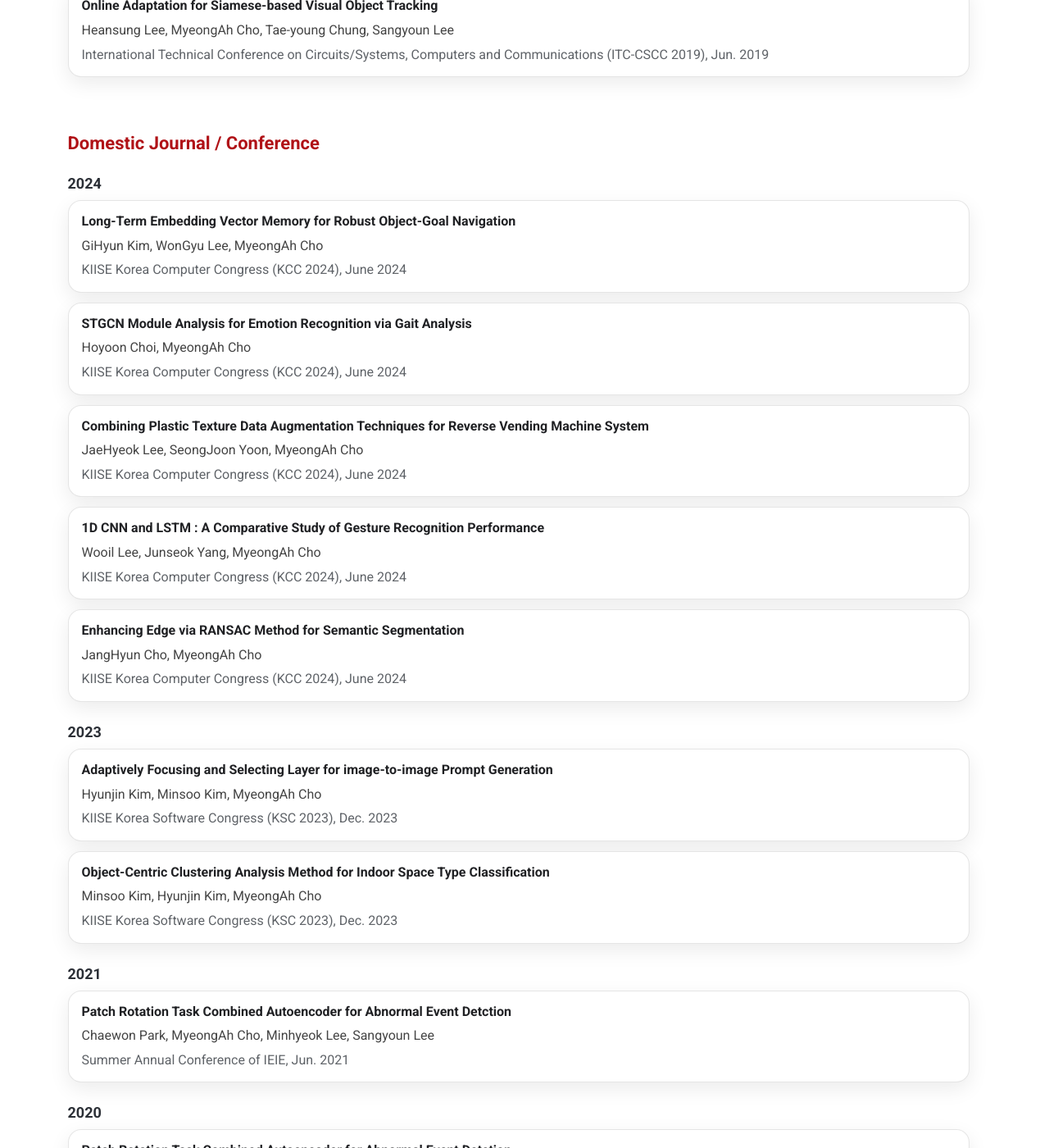
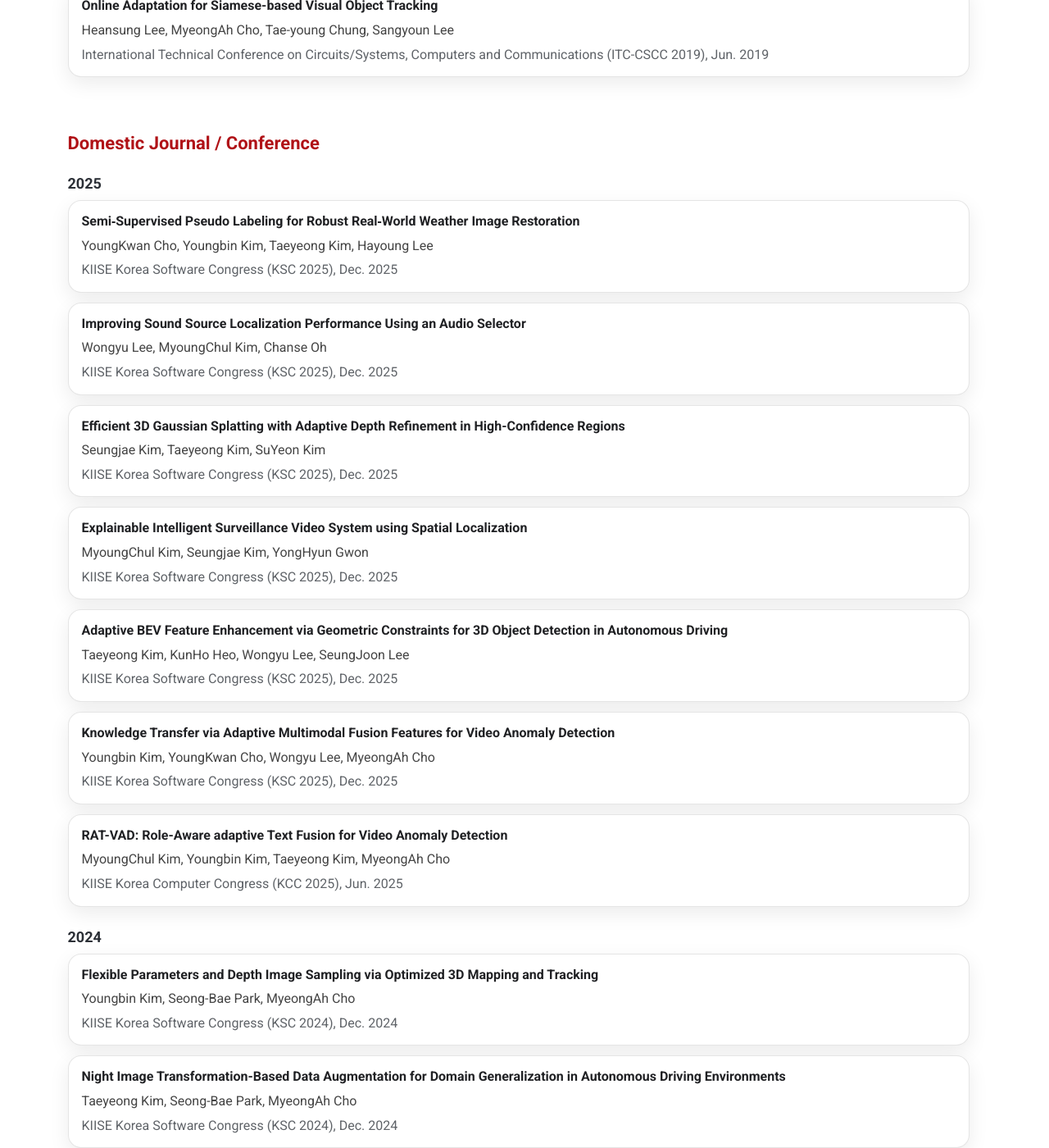
Before and after one commit to VisualScienceLab-KHU/VSLab_Homepage, a Jekyll site: the page built from publications.md, in a window 1280 px wide and 1400 px high, scrolled down 3957 px. Shown: the whole window at 82% size. Built offline with Jekyll 4.4.1, drawn with Linux system fonts in a browser that asks for light colours; some of the changed text lies outside the part shown.

Commit message:
Edit: Publication page update

```diff
--- a/publications.md
+++ b/publications.md
@@ -324,93 +324,63 @@ permalink: /publications/
   <div class="wrap">
     <h2 id="domestic" class="pub-section-title">Domestic Journal / Conference</h2>
 
+    <h3 class="pub-year">2025</h3>
+    <div class="pub-list">
+      <article class="pub-item">
+        <div class="pub-item__title">Semi‑Supervised Pseudo Labeling for Robust Real‑World Weather Image Restoration</div>
+        <div class="pub-item__authors">YoungKwan Cho, Youngbin Kim, Taeyeong Kim, Hayoung Lee</div>
+        <div class="pub-item__venue">KIISE Korea Software Congress (KSC 2025), Dec. 2025</div>
+      </article>
+
+      <article class="pub-item">
+        <div class="pub-item__title">Improving Sound Source Localization Performance Using an Audio Selector</div>
+        <div class="pub-item__authors">Wongyu Lee, MyoungChul Kim, Chanse Oh</div>
+        <div class="pub-item__venue">KIISE Korea Software Congress (KSC 2025), Dec. 2025</div>
+      </article>
+
+      <article class="pub-item">
+        <div class="pub-item__title">Efficient 3D Gaussian Splatting with Adaptive Depth Refinement in High-Confidence Regions</div>
+        <div class="pub-item__authors">Seungjae Kim, Taeyeong Kim, SuYeon Kim</div>
+        <div class="pub-item__venue">KIISE Korea Software Congress (KSC 2025), Dec. 2025</div>
+      </article>
+
+      <article class="pub-item">
+        <div class="pub-item__title">Explainable Intelligent Surveillance Video System using Spatial Localization</div>
+        <div class="pub-item__authors">MyoungChul Kim, Seungjae Kim, YongHyun Gwon</div>
+        <div class="pub-item__venue">KIISE Korea Software Congress (KSC 2025), Dec. 2025</div>
+      </article>
+
+      <article class="pub-item">
+        <div class="pub-item__title">Adaptive BEV Feature Enhancement via Geometric Constraints for 3D Object Detection in Autonomous Driving</div>
+        <div class="pub-item__authors">Taeyeong Kim, KunHo Heo, Wongyu Lee, SeungJoon Lee</div>
+        <div class="pub-item__venue">KIISE Korea Software Congress (KSC 2025), Dec. 2025</div>
+      </article>
+
+      <article class="pub-item">
+        <div class="pub-item__title">Knowledge Transfer via Adaptive Multimodal Fusion Features for Video Anomaly Detection</div>
+        <div class="pub-item__authors">Youngbin Kim, YoungKwan Cho, Wongyu Lee, MyeongAh Cho</div>
+        <div class="pub-item__venue">KIISE Korea Software Congress (KSC 2025), Dec. 2025</div>
+      </article>
+
+      <article class="pub-item">
+        <div class="pub-item__title">RAT-VAD: Role-Aware adaptive Text Fusion for Video Anomaly Detection</div>
+        <div class="pub-item__authors">MyoungChul Kim, Youngbin Kim, Taeyeong Kim, MyeongAh Cho</div>
+        <div class="pub-item__venue">KIISE Korea Computer Congress (KCC 2025), Jun. 2025</div>
+      </article>
+    </div>
+
     <h3 class="pub-year">2024</h3>
     <div class="pub-list">
       <article class="pub-item">
-        <div class="pub-item__title">Long-Term Embedding Vector Memory for Robust Object-Goal Navigation</div>
-        <div class="pub-item__authors">GiHyun Kim, WonGyu Lee, MyeongAh Cho</div>
-        <div class="pub-item__venue">KIISE Korea Computer Congress (KCC 2024), June 2024</div>
+        <div class="pub-item__title">Flexible Parameters and Depth Image Sampling via Optimized 3D Mapping and Tracking</div>
+        <div class="pub-item__authors">Youngbin Kim, Seong-Bae Park, MyeongAh Cho</div>
+        <div class="pub-item__venue">KIISE Korea Software Congress (KSC 2024), Dec. 2024</div>
       </article>
 
       <article class="pub-item">
-        <div class="pub-item__title">STGCN Module Analysis for Emotion Recognition via Gait Analysis</div>
-        <div class="pub-item__authors">Hoyoon Choi, MyeongAh Cho</div>
-        <div class="pub-item__venue">KIISE Korea Computer Congress (KCC 2024), June 2024</div>
-      </article>
-
-      <article class="pub-item">
-        <div class="pub-item__title">Combining Plastic Texture Data Augmentation Techniques for Reverse Vending Machine System</div>
-        <div class="pub-item__authors">JaeHyeok Lee, SeongJoon Yoon, MyeongAh Cho</div>
-        <div class="pub-item__venue">KIISE Korea Computer Congress (KCC 2024), June 2024</div>
-      </article>
-
-      <article class="pub-item">
-        <div class="pub-item__title">1D CNN and LSTM : A Comparative Study of Gesture Recognition Performance</div>
-        <div class="pub-item__authors">Wooil Lee, Junseok Yang, MyeongAh Cho</div>
-        <div class="pub-item__venue">KIISE Korea Computer Congress (KCC 2024), June 2024</div>
-      </article>
-
-      <article class="pub-item">
-        <div class="pub-item__title">Enhancing Edge via RANSAC Method for Semantic Segmentation</div>
-        <div class="pub-item__authors">JangHyun Cho, MyeongAh Cho</div>
-        <div class="pub-item__venue">KIISE Korea Computer Congress (KCC 2024), June 2024</div>
-      </article>
-    </div>
-
-    <h3 class="pub-year">2023</h3>
-    <div class="pub-list">
-      <article class="pub-item">
-        <div class="pub-item__title">Adaptively Focusing and Selecting Layer for image-to-image Prompt Generation</div>
-        <div class="pub-item__authors">Hyunjin Kim, Minsoo Kim, MyeongAh Cho</div>
-        <div class="pub-item__venue">KIISE Korea Software Congress (KSC 2023), Dec. 2023</div>
-      </article>
-
-      <article class="pub-item">
-        <div class="pub-item__title">Object-Centric Clustering Analysis Method for Indoor Space Type Classification</div>
-        <div class="pub-item__authors">Minsoo Kim, Hyunjin Kim, MyeongAh Cho</div>
-        <div class="pub-item__venue">KIISE Korea Software Congress (KSC 2023), Dec. 2023</div>
-      </article>
-    </div>
-
-    <h3 class="pub-year">2021</h3>
-    <div class="pub-list">
-      <article class="pub-item">
-        <div class="pub-item__title">Patch Rotation Task Combined Autoencoder for Abnormal Event Detction</div>
-        <div class="pub-item__authors">Chaewon Park, MyeongAh Cho, Minhyeok Lee, Sangyoun Lee</div>
-        <div class="pub-item__venue">Summer Annual Conference of IEIE, Jun. 2021</div>
-      </article>
-    </div>
-
-    <h3 class="pub-year">2020</h3>
-    <div class="pub-list">
-      <article class="pub-item">
-        <div class="pub-item__title">Patch Rotation Task Combined Autoencoder for Abnormal Event Detction</div>
-        <div class="pub-item__authors">Rushuang Xu, MyeongAh Cho, Taeoh Kim, Sangyoun Lee</div>
-        <div class="pub-item__venue">Summer Annual Conference of IEIE, Jun. 2020</div>
-      </article>
-    </div>
-
-    <h3 class="pub-year">2018</h3>
-    <div class="pub-list">
-      <article class="pub-item">
-        <div class="pub-item__title">Three-Dimensional Rotation Angle Preporocessing and Weighted Blending for Fast Panoramic Image Method</div>
-        <div class="pub-item__authors">MyeongAh Cho, Junsik Kim, Kyuheon Kim</div>
-        <div class="pub-item__venue">Journal of Broadcast Engineering, Mar. 2018</div>
-      </article>
-    </div>
-
-    <h3 class="pub-year">2017</h3>
-    <div class="pub-list">
-      <article class="pub-item">
-        <div class="pub-item__title">Image Stitching for Panorama Image using Three-Dimensional Rotation Angle</div>
-        <div class="pub-item__authors">MyeongAh Cho, Junho Jeon, Junsik Kim, Dongjin Kang, Kyuheon Kim</div>
-        <div class="pub-item__venue">Proceeding of the Korean Society of Broadcast Engineers Conference (KIBME), Jun. 2017</div>
-      </article>
-
-      <article class="pub-item">
-        <div class="pub-item__title">Preprocessing for performace improvement of Disparity Map Using Stereo Images</div>
-        <div class="pub-item__authors">MyeongAh Cho, Hyeongseok Kang, Seunghwan Kim, Dongjin Kang, Kyuheon Kim</div>
-        <div class="pub-item__venue">Proceeding of the Korean Society of Broadcast Engineers Conference (KIBME), Jun. 2017</div>
+        <div class="pub-item__title">Night Image Transformation-Based Data Augmentation for Domain Generalization in Autonomous Driving Environments</div>
+        <div class="pub-item__authors">Taeyeong Kim, Seong-Bae Park, MyeongAh Cho</div>
+        <div class="pub-item__venue">KIISE Korea Software Congress (KSC 2024), Dec. 2024</div>
       </article>
     </div>
   </div>
@@ -423,8 +393,16 @@ permalink: /publications/
 
     <ol class="patent-list">
       <li class="patent-item">
-        <div class="patent-title">Object Tracking Apparatus and Method using Self‐Attention (2021)</div>
-        <div class="patent-meta">KR-Registration, No.10-2359982</div>
+        <div class="patent-title">3D 장면 그래프를 생성하기 위한 방법 및 장치 (2025)</div>
+        <div class="patent-meta">KR-Registration, No.10-2025-0188361</div>
+      </li>
+      <li class="patent-item">
+        <div class="patent-title">부위별 동작을 합성하여 전신 동작을 생성하는 방법 및 장치 (2025)</div>
+        <div class="patent-meta">KR-Registration, No.10-2025-0200238</div>
+      </li>
+      <li class="patent-item">
+        <div class="patent-title">Apparatus And Method For Tracking Pedestrians In CCTV Environment (2023)</div>
+        <div class="patent-meta">KR-Registration, No.10-2519367</div>
       </li>
       <li class="patent-item">
         <div class="patent-title">Apparatus and Method for Recognizing Heterogeneous Face Based on Relationship Between Component (2022)</div>
@@ -435,8 +413,12 @@ permalink: /publications/
         <div class="patent-meta">KR-Registration, No.10-2355006</div>
       </li>
       <li class="patent-item">
-        <div class="patent-title">Apparatus And Method For Tracking Pedestrians In CCTV Environment (2023)</div>
-        <div class="patent-meta">KR-Registration, No.10-2519367</div>
+        <div class="patent-title">Video Anomaly Detection Apparatus and Method using Relational Embedding (2022)</div>
+        <div class="patent-meta">KR-Application, No.10-2022-0156968</div>
+      </li>
+      <li class="patent-item">
+        <div class="patent-title">Object Tracking Apparatus and Method using Self‐Attention (2021)</div>
+        <div class="patent-meta">KR-Registration, No.10-2359982</div>
       </li>
       <li class="patent-item">
         <div class="patent-title">Object Tracking Method and Feature Vector Extraction Method for Tracking Object (2021)</div>
@@ -446,10 +428,6 @@ permalink: /publications/
         <div class="patent-title">Apparatus and Method for Detecting Anomalous Event (2020)</div>
         <div class="patent-meta">KR-Application, No.10-2020-0153560</div>
       </li>
-      <li class="patent-item">
-        <div class="patent-title">Video Anomaly Detection Apparatus and Method using Relational Embedding (2022)</div>
-        <div class="patent-meta">KR-Application, No.10-2022-0156968</div>
-      </li>
     </ol>
   </div>
 </section>
```
